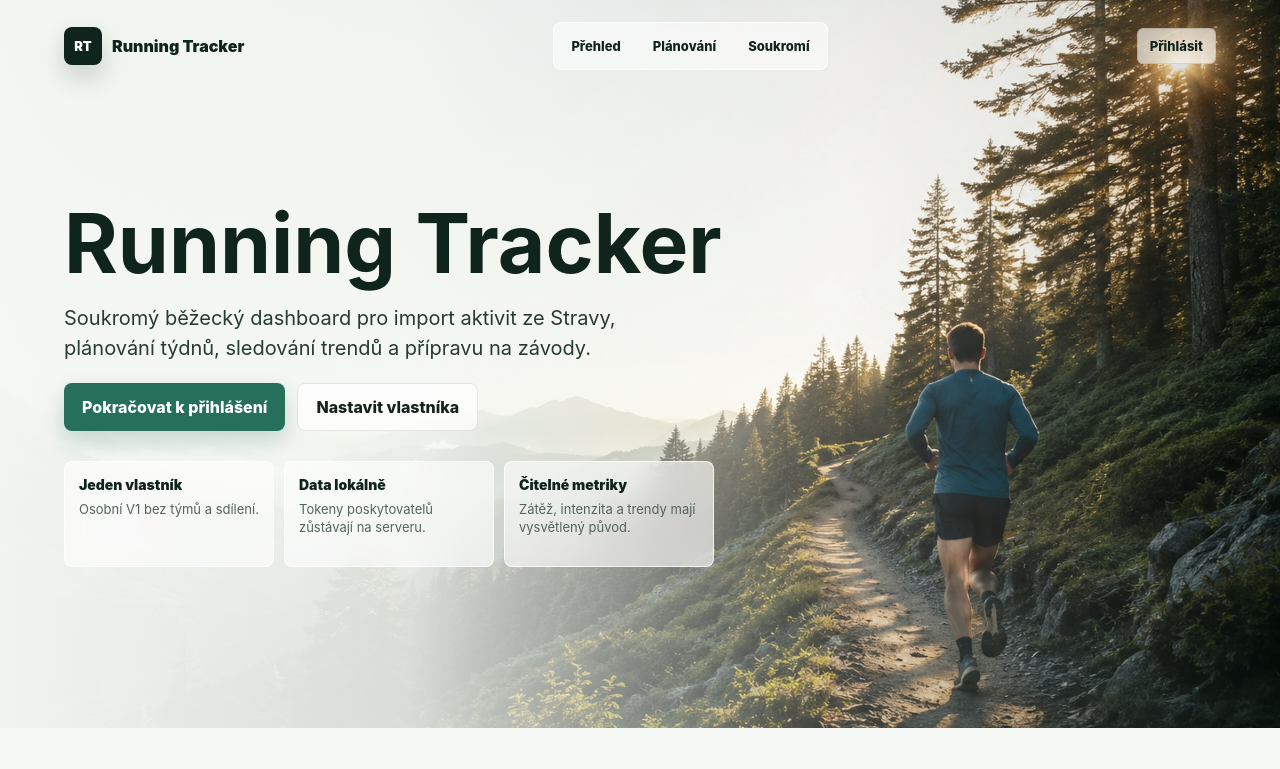
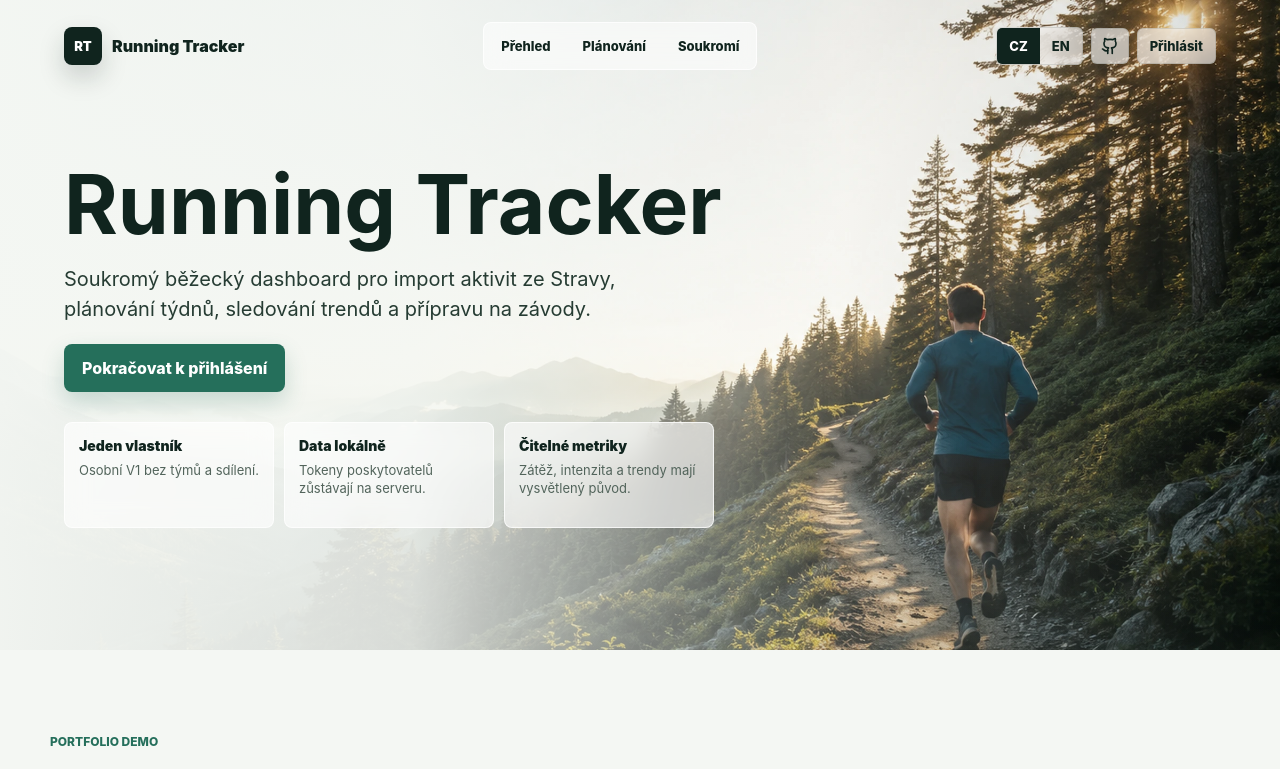
Before and after one commit to RadekKrizCorner/running-tracker, a React (Vite) app in the folder frontend/: page / in a window 1280 px wide. Shown: the top 769 px of the page. Built offline with nearby package versions, Linux system fonts and the light colour scheme; no server answers.

Commit message:
Project-012: polish public landing page

```diff
--- a/frontend/src/lib/i18n.tsx
+++ b/frontend/src/lib/i18n.tsx
@@ -98,9 +98,9 @@ const translations: Record<AppLocale, Record<string, string>> = {
     'landing.navOverview': 'Přehled',
     'landing.navPlanning': 'Plánování',
     'landing.navPrivacy': 'Soukromí',
+    'landing.githubRepository': 'GitHub repozitář',
     'landing.heroText': 'Soukromý běžecký dashboard pro import aktivit ze Stravy, plánování týdnů, sledování trendů a přípravu na závody.',
     'landing.primaryCta': 'Pokračovat k přihlášení',
-    'landing.secondaryCta': 'Nastavit vlastníka',
     'landing.proofLabel': 'Hlavní principy aplikace',
     'landing.proofOwner': 'Jeden vlastník',
     'landing.proofOwnerDetail': 'Osobní V1 bez týmů a sdílení.',
@@ -891,9 +891,9 @@ const translations: Record<AppLocale, Record<string, string>> = {
     'landing.navOverview': 'Overview',
     'landing.navPlanning': 'Planning',
     'landing.navPrivacy': 'Privacy',
+    'landing.githubRepository': 'GitHub repository',
     'landing.heroText': 'A private running dashboard for Strava imports, weekly planning, trend monitoring, and race preparation.',
     'landing.primaryCta': 'Continue to login',
-    'landing.secondaryCta': 'Set up owner',
     'landing.proofLabel': 'Core application principles',
     'landing.proofOwner': 'Single owner',
     'landing.proofOwnerDetail': 'Personal V1 without teams or sharing.',
--- a/frontend/src/pages/LandingPage.tsx
+++ b/frontend/src/pages/LandingPage.tsx
@@ -1,5 +1,5 @@
-import { Activity, BarChart3, CalendarDays, CheckCircle2, LockKeyhole, Map, Route, ShieldCheck, TrendingUp, Trophy } from 'lucide-react';
-import type { ComponentType } from 'react';
+import { Activity, BarChart3, CalendarDays, CheckCircle2, Github, LockKeyhole, Map, Route, ShieldCheck, TrendingUp, Trophy } from 'lucide-react';
+import type { LucideIcon } from 'lucide-react';
 import { Link } from 'react-router-dom';
 import heroRunner from '../assets/landing/landing-hero-runner.webp';
 import routeHeatmap from '../assets/landing/landing-route-heatmap.webp';
@@ -7,7 +7,7 @@ import trainingPlan from '../assets/landing/landing-training-plan.webp';
 import { useTranslation } from '../lib/i18n';
 
 type LandingFeature = {
-  icon: ComponentType<{ size?: number; strokeWidth?: number }>;
+  icon: LucideIcon;
   titleKey: string;
   detailKey: string;
 };
@@ -72,7 +72,7 @@ const planRows: LandingRow[] = [
 ];
 
 export function LandingPage() {
-  const { t } = useTranslation();
+  const { locale, setLocale, t } = useTranslation();
 
   return (
     <main className="landing-page">
@@ -89,7 +89,37 @@ export function LandingPage() {
             <a href="#planning">{t('landing.navPlanning')}</a>
             <a href="#privacy">{t('landing.navPrivacy')}</a>
           </nav>
-          <Link className="landing-login-link" to="/login">{t('auth.loginButton')}</Link>
+          <div className="landing-header-actions">
+            <div className="landing-language-switch" role="group" aria-label={t('common.language')}>
+              <button
+                className={locale === 'cs-CZ' ? 'active' : ''}
+                type="button"
+                aria-pressed={locale === 'cs-CZ'}
+                onClick={() => setLocale('cs-CZ')}
+              >
+                CZ
+              </button>
+              <button
+                className={locale === 'en-US' ? 'active' : ''}
+                type="button"
+                aria-pressed={locale === 'en-US'}
+                onClick={() => setLocale('en-US')}
+              >
+                EN
+              </button>
+            </div>
+            <a
+              className="landing-icon-link"
+              href="https://github.com/RadekKrizCorner/running-tracker"
+              aria-label={t('landing.githubRepository')}
+              title={t('landing.githubRepository')}
+              target="_blank"
+              rel="noopener noreferrer"
+            >
+              <Github size={18} strokeWidth={2.2} aria-hidden="true" />
+            </a>
+            <Link className="landing-login-link" to="/login">{t('auth.loginButton')}</Link>
+          </div>
         </header>
 
         <div className="landing-hero-content">
@@ -97,7 +127,6 @@ export function LandingPage() {
           <p>{t('landing.heroText')}</p>
           <div className="landing-hero-actions">
             <Link className="primary-button landing-primary-cta" to="/login">{t('landing.primaryCta')}</Link>
-            <Link className="secondary-button landing-secondary-cta" to="/setup">{t('landing.secondaryCta')}</Link>
           </div>
           <dl className="landing-proof-list" aria-label={t('landing.proofLabel')}>
             <div>
--- a/frontend/src/styles.css
+++ b/frontend/src/styles.css
@@ -34,6 +34,10 @@
   box-sizing: border-box;
 }
 
+html {
+  scroll-behavior: smooth;
+}
+
 body {
   margin: 0;
   min-width: 320px;
@@ -1356,7 +1360,7 @@ label {
   isolation: isolate;
   display: grid;
   grid-template-rows: auto minmax(0, 1fr);
-  min-height: calc(100svh - 72px);
+  min-height: calc(100svh - 150px);
   padding: 22px clamp(18px, 5vw, 72px) 46px;
   background: #f4f7f3;
 }
@@ -1391,7 +1395,7 @@ label {
 
 .landing-brand,
 .landing-nav nav,
-.landing-login-link {
+.landing-header-actions {
   position: relative;
   z-index: 1;
 }
@@ -1427,6 +1431,8 @@ label {
 }
 
 .landing-nav nav a,
+.landing-language-switch button,
+.landing-icon-link,
 .landing-login-link {
   min-height: 36px;
   display: inline-flex;
@@ -1441,8 +1447,47 @@ label {
 }
 
 .landing-nav nav a:hover,
+.landing-language-switch button:hover,
+.landing-icon-link:hover,
 .landing-login-link:hover {
   background: rgba(255, 255, 255, 0.72);
+}
+
+.landing-header-actions {
+  display: flex;
+  align-items: center;
+  justify-content: flex-end;
+  gap: 8px;
+}
+
+.landing-language-switch {
+  display: inline-flex;
+  overflow: hidden;
+  border: 1px solid rgba(16, 36, 30, 0.12);
+  border-radius: var(--radius-sm);
+  background: rgba(255, 255, 255, 0.62);
+  backdrop-filter: blur(12px);
+}
+
+.landing-language-switch button {
+  min-width: 40px;
+  border: 0;
+  border-radius: 0;
+  background: transparent;
+  cursor: pointer;
+}
+
+.landing-language-switch button.active {
+  background: var(--green-dark);
+  color: #ffffff;
+}
+
+.landing-icon-link {
+  width: 38px;
+  padding: 0;
+  border: 1px solid rgba(16, 36, 30, 0.12);
+  background: rgba(255, 255, 255, 0.62);
+  backdrop-filter: blur(12px);
 }
 
 .landing-login-link {
@@ -1484,15 +1529,9 @@ label {
   align-items: center;
 }
 
-.landing-primary-cta,
-.landing-secondary-cta {
+.landing-primary-cta {
   min-height: 48px;
   padding-inline: 18px;
-}
-
-.landing-secondary-cta {
-  border: 1px solid rgba(16, 36, 30, 0.1);
-  background: rgba(255, 255, 255, 0.72);
 }
 
 .landing-proof-list {
@@ -3872,7 +3911,7 @@ td a:hover {
 
 @media (max-width: 980px) {
   .landing-hero {
-    min-height: calc(100svh - 60px);
+    min-height: calc(100svh - 120px);
     padding: 18px 18px 36px;
   }
 
@@ -4098,6 +4137,12 @@ td a:hover {
   }
 }
 
+@media (prefers-reduced-motion: reduce) {
+  html {
+    scroll-behavior: auto;
+  }
+}
+
 @media (max-width: 760px) {
   .landing-nav {
     align-items: flex-start;
@@ -4106,6 +4151,11 @@ td a:hover {
 
   .landing-nav nav {
     display: none;
+  }
+
+  .landing-header-actions {
+    flex-wrap: wrap;
+    max-width: 216px;
   }
 
   .landing-login-link {
@@ -4168,6 +4218,20 @@ td a:hover {
     display: none;
   }
 
+  .landing-header-actions {
+    max-width: 194px;
+    gap: 6px;
+  }
+
+  .landing-language-switch button {
+    min-width: 36px;
+    padding-inline: 8px;
+  }
+
+  .landing-login-link {
+    padding-inline: 10px;
+  }
+
   .landing-hero-content {
     padding-block: 34px 16px;
   }
@@ -4182,8 +4246,7 @@ td a:hover {
     flex-direction: column;
   }
 
-  .landing-primary-cta,
-  .landing-secondary-cta {
+  .landing-primary-cta {
     width: 100%;
   }
 
```
Also changed, not shown: 2 other files (tests, documents, lock files or other folders).
